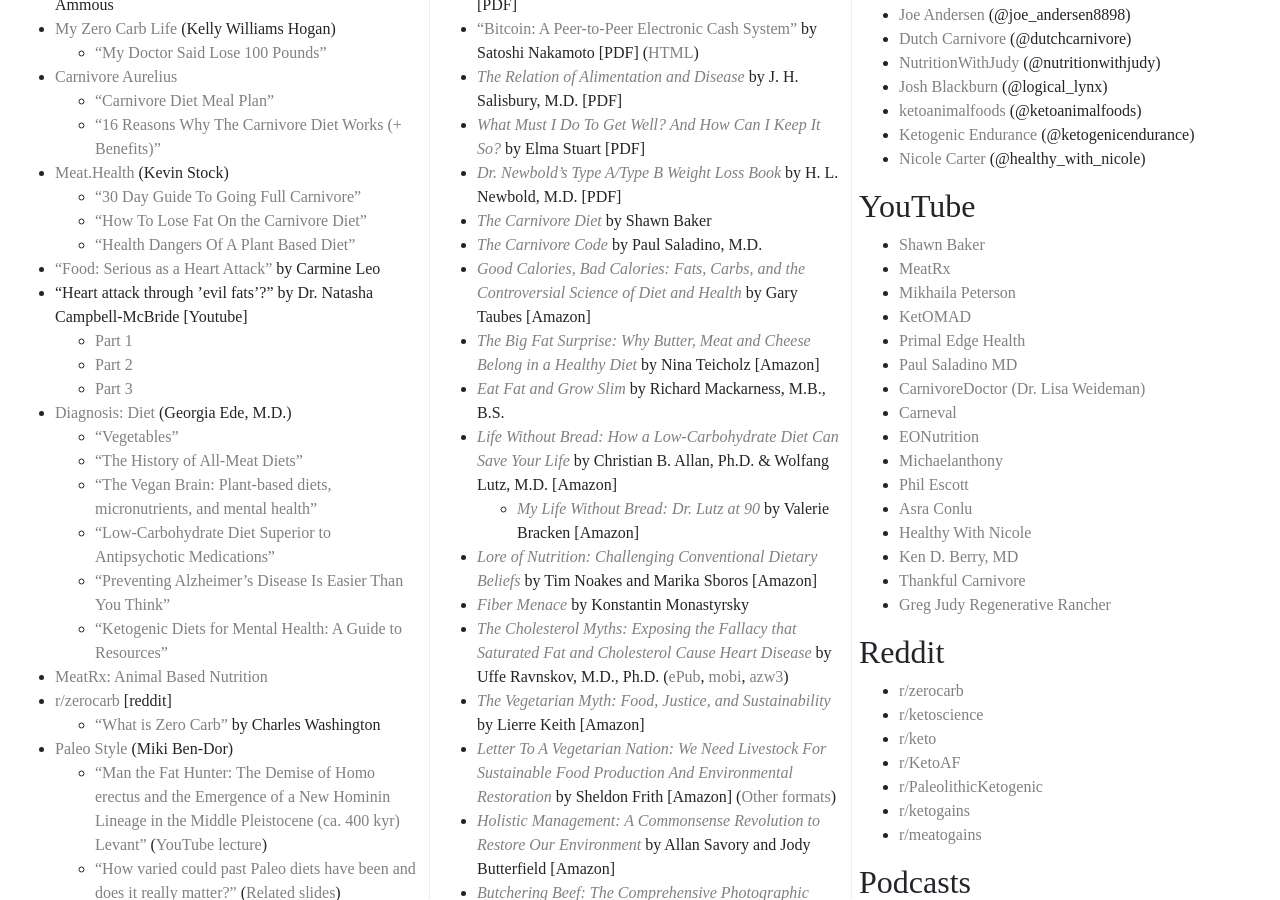
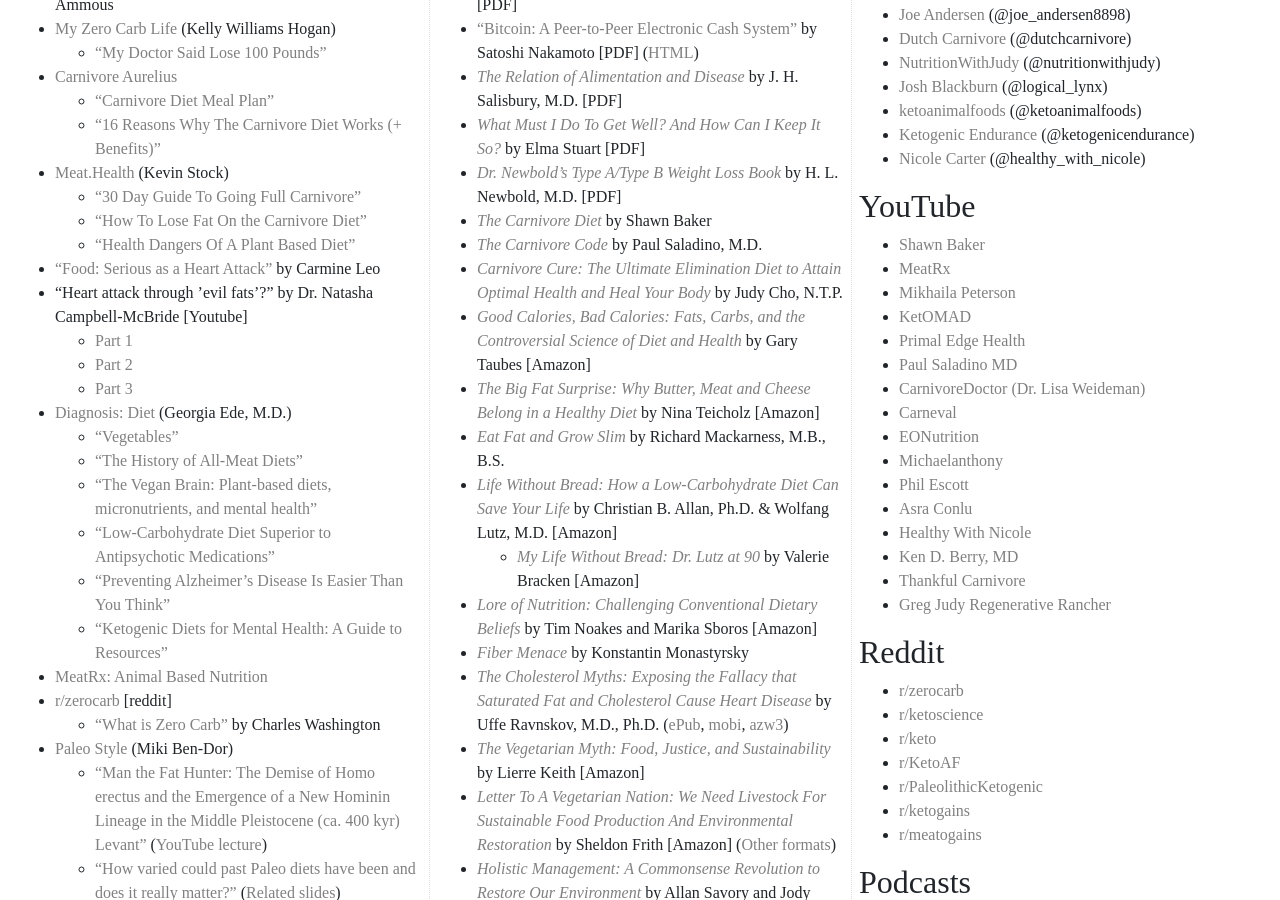
Before and after one commit to bitstein/justmeat.co, a Jekyll site: the page built from index.md, in a window 1280 px wide and 900 px high, scrolled down 1599 px. Built offline with Jekyll 4.4.1, drawn with Linux system fonts in a browser that asks for light colours; nearby versions of some CDN libraries; some web fonts are replaced.

Commit message:
Add carnivore cure

```diff
--- a/index.md
+++ b/index.md
@@ -118,6 +118,7 @@
 * [_Dr. Newbold’s Type A/Type B Weight Loss Book_](docs/dr-newbolds-type-a-type-b-weight-loss-book-h-l-newbold-md.pdf) by H. L. Newbold, M.D. [PDF]
 * [_The Carnivore Diet_](https://www.amazon.com/Carnivore-Diet-Shawn-Baker/dp/162860350X/) by Shawn Baker
 * [_The Carnivore Code_](https://www.amazon.com/Carnivore-Code-Unlocking-Returning-Ancestral/dp/1734640707/) by Paul Saladino, M.D.
+* [_Carnivore Cure: The Ultimate Elimination Diet to Attain Optimal Health and Heal Your Body_](https://www.amazon.com/Carnivore-Cure-Judy-Cho/dp/1735581003/) by Judy Cho, N.T.P.
 * [_Good Calories, Bad Calories: Fats, Carbs, and the Controversial Science of Diet and Health_](https://www.amazon.com/Good-Calories-Bad-Controversial-Science/dp/1400033462/) by Gary Taubes [Amazon]
 * [_The Big Fat Surprise: Why Butter, Meat and Cheese Belong in a Healthy Diet_](https://www.amazon.com/Big-Fat-Surprise-Butter-Healthy/dp/1451624433/) by Nina Teicholz [Amazon]
 * [_Eat Fat and Grow Slim_](https://www.ourcivilisation.com/fat/) by Richard Mackarness, M.B., B.S.
```
